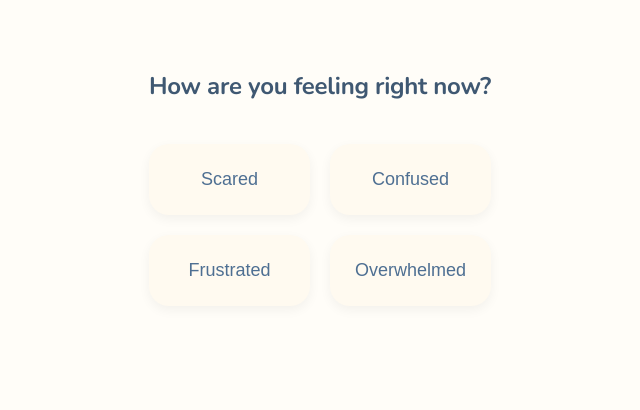
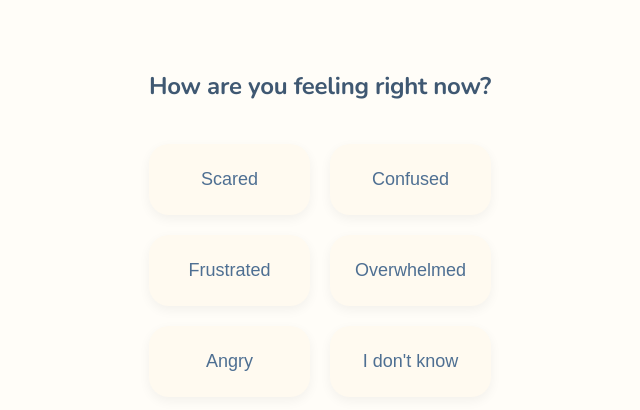
Before and after one commit to Paratha-iscool/Usaii-Hackathon-Project, a React (Vite) app: page / in a window 1280 px wide. Both pictures are taken after a click on the button "Get Started". Shown: the top 410 px of the page, without its empty margins (320-960 px from the left). Built offline with nearby package versions, Linux system fonts and the light colour scheme; no server answers.

Commit message:
Added emotions

```diff
--- a/src/components/EmotionsChoice.jsx
+++ b/src/components/EmotionsChoice.jsx
@@ -4,7 +4,7 @@ import { useState } from "react";
 
 function EmotionsChoice({ onNext }) {
     const [selectedEmotion, setselectedEmotion] = useState("")
-    const emotions = ["Scared", "Confused", "Frustrated", "Overwhelmed"]
+    const emotions = ["Scared", "Confused", "Frustrated", "Overwhelmed", "Angry", "I don't know"]
 
     const handleClick = (index) => {
         const emotion = emotions[index];
```
